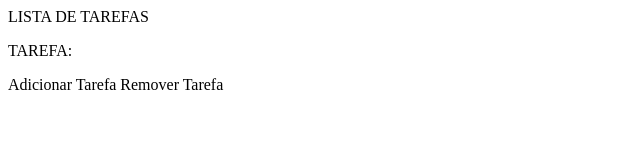
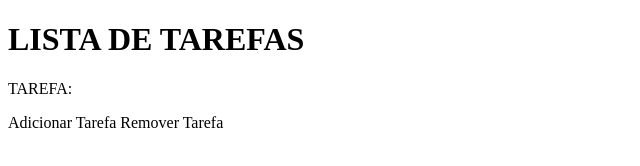
Before and after one commit to grupozz/Projeto, a plain HTML site: page index.html in a window 1280 px wide. Shown: the whole page, without its empty margins (0-640 px from the left). Drawn offline with Linux system fonts and the light colour scheme.

Commit message:
2- erro no h1

```diff
--- a/index.html
+++ b/index.html
@@ -9,7 +9,7 @@
 <head>
 
 <body>
-  <l1>LISTA DE TAREFAS</l1>
+  <h1>LISTA DE TAREFAS</h1>
   <p><label for="task">TAREFA:</label>
     <imput type="text" id="task" size="25px">
   </p>
```
